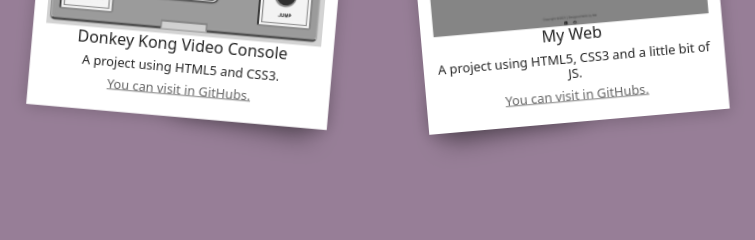
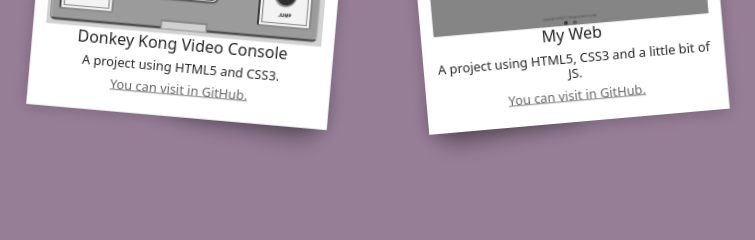
Before and after one commit to mlfernandez/MyWeb, a plain HTML site: page projects.html in a window 1280 px wide. Shown: the part 425-665 px from the top of the page, 71-826 px from the left. Drawn offline with nearby package versions, Linux system fonts and the light colour scheme.

Commit message:
cambiada ortografia

```diff
--- a/projects.html
+++ b/projects.html
@@ -71,7 +71,7 @@
                 <div class="caption"><h5>Donkey Kong Video Console</h5></div>
                 <div class="polaroidText">
                     <h6>A project using HTML5 and CSS3.</h6>
-                    <a href="https://mlfernandez.github.io/MyWeb/"><h6>You can visit in GitHubs.</h6></a>
+                    <a href="https://mlfernandez.github.io/MyWeb/"><h6>You can visit in GitHub.</h6></a>
                 </div>
               </div>
             </div>
@@ -80,7 +80,7 @@
               <div class="polaroid"><img src="img/myWeb500.JPG" width="300%">
                 <div class="caption"><h5>My Web</h5></div>
                     <h6>A project using HTML5, CSS3 and a little bit of JS.</h6>
-                    <a href="https://mlfernandez.github.io/MyWeb/"><h6>You can visit in GitHubs.</h6></a>
+                    <a href="https://mlfernandez.github.io/MyWeb/"><h6>You can visit in GitHub.</h6></a>
               </div>
             </div>
 
```
